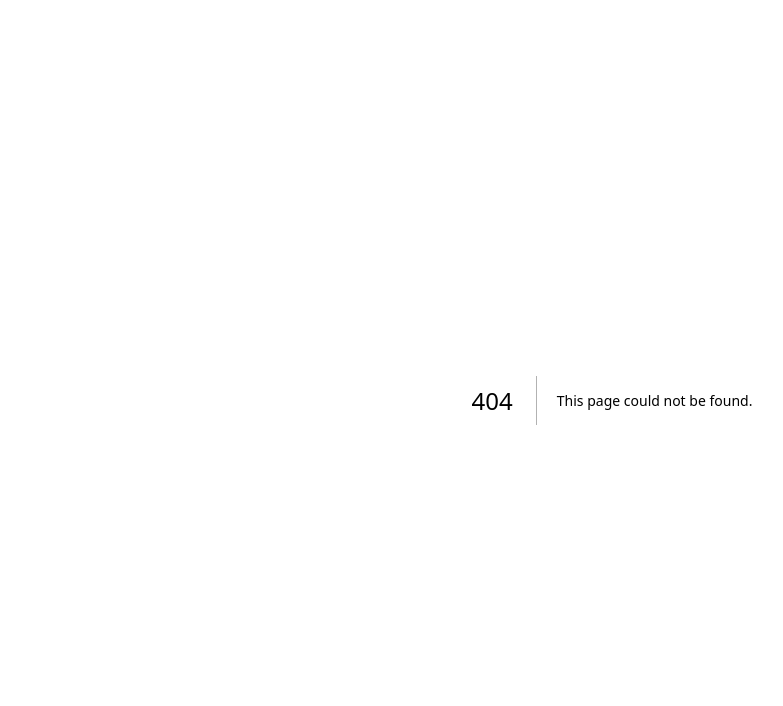
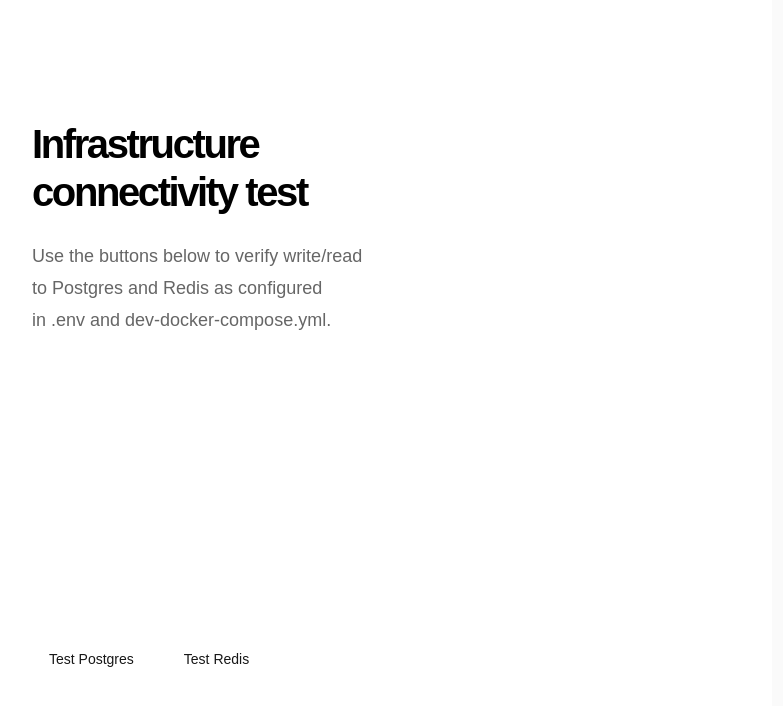
Before and after one commit to Capstone-Projects-2026-spring/project-code-battlegrounds-1-5, a Next.js app: page /test in a window 1280 px wide. Before the commit this address had no page. Shown: the top 706 px of the page, without its empty margins (28-811 px from the left). Built offline with nearby package versions, Linux system fonts and the light colour scheme.

Commit message:
add test page for redis/postgres

```diff
--- a/package.json
+++ b/package.json
@@ -18,11 +18,12 @@
     "@prisma/client": "^7.3.0",
     "better-auth": "^1.4.18",
     "dotenv": "^17.2.4",
+    "ioredis": "^5.9.3",
     "next": "16.1.6",
+    "pg": "^8.18.0",
     "postcss": "^8.5.6",
     "postcss-preset-mantine": "^1.18.0",
     "postcss-simple-vars": "^7.0.1",
-    "pg": "^8.18.0",
     "react": "19.2.3",
     "react-dom": "19.2.3"
   },
--- /dev/null
+++ b/src/pages/api/test-postgres.ts
@@ -0,0 +1,44 @@
+import type { NextApiRequest, NextApiResponse } from "next";
+import {prisma} from "@/lib/prisma";
+
+export default async function handler(req: NextApiRequest, res: NextApiResponse) {
+    const host = process.env.POSTGRES_HOST || "localhost";
+    const port = Number(process.env.POSTGRES_PORT || 5432);
+    const user = process.env.POSTGRES_USER || "postgres";
+    const database = process.env.POSTGRES_DB || "postgres";
+
+    const table = "infra_test_kv";
+    const id = Date.now();
+    const value = `hello-postgres-${Math.random().toString(36).slice(2)}`;
+
+    try {
+        // Ensure the table exists without requiring migrations in this simple test route
+        await prisma.$executeRawUnsafe(`CREATE TABLE IF NOT EXISTS ${table} (id BIGINT PRIMARY KEY, val TEXT NOT NULL)`);
+
+        // Upsert via Prisma model mapped to infra_test_kv
+        await prisma.infraTestKv.upsert({
+            where: { id: BigInt(id) },
+            update: { val: value },
+            create: { id: BigInt(id), val: value },
+        });
+
+        const readRow = await prisma.infraTestKv.findUnique({ where: { id: BigInt(id) }, select: { val: true } });
+        const read = readRow?.val ?? null;
+
+        res.status(200).json({
+            ok: true,
+            action: "postgres write/read (prisma)",
+            host,
+            port,
+            user,
+            database,
+            table,
+            id,
+            written: value,
+            read,
+            matches: read === value,
+        });
+    } catch (err: any) {
+        res.status(500).json({ ok: false, error: err?.message || String(err) });
+    }
+}
--- /dev/null
+++ b/src/pages/api/test-redis.ts
@@ -0,0 +1,44 @@
+import type { NextApiRequest, NextApiResponse } from "next";
+import Redis from "ioredis";
+
+export default async function handler(req: NextApiRequest, res: NextApiResponse) {
+    const host = process.env.REDIS_HOST;
+    const port = Number(process.env.REDIS_PORT || 6379);
+
+    if (!host) {
+        throw new Error("REDIS_HOST is not set");
+    }
+
+    const client = new Redis({
+        host,
+        port,
+        lazyConnect: true,
+        maxRetriesPerRequest: 1,
+        enableOfflineQueue: false,
+        connectTimeout: 5_000,
+    });
+
+  try {
+    await client.connect();
+    const key = `infra:test:${Date.now()}`;
+    const value = `hello-redis-${Math.random().toString(36).slice(2)}`;
+
+    await client.set(key, value, "EX", 60);
+    const got = await client.get(key);
+
+    res.status(200).json({
+      ok: true,
+      action: "redis set/get",
+      host,
+      port,
+      key,
+      written: value,
+      read: got,
+      matches: got === value,
+    });
+  } catch (err: any) {
+    res.status(500).json({ ok: false, error: err?.message || String(err) });
+  } finally {
+    try { await client.quit(); } catch {}
+  }
+}
--- /dev/null
+++ b/src/pages/test.tsx
@@ -0,0 +1,84 @@
+import Head from "next/head";
+import styles from "@/styles/Home.module.css";
+import { useState } from "react";
+
+export default function Home() {
+    const [pgResult, setPgResult] = useState<any>(null);
+    const [pgLoading, setPgLoading] = useState(false);
+    const [redisResult, setRedisResult] = useState<any>(null);
+    const [redisLoading, setRedisLoading] = useState(false);
+    const [error, setError] = useState<string | null>(null);
+
+    const callApi = async (path: string) => {
+        setError(null);
+        try {
+            const res = await fetch(path, { method: "POST" });
+            const data = await res.json();
+            if (!res.ok) throw new Error(data?.error || "Request failed");
+            return data;
+        } catch (e: any) {
+            setError(e?.message || String(e));
+            return null;
+        }
+    };
+
+    const testPostgres = async () => {
+        setPgLoading(true);
+        setPgResult(null);
+        const data = await callApi("/api/test-postgres");
+        if (data) setPgResult(data);
+        setPgLoading(false);
+    };
+
+    const testRedis = async () => {
+        setRedisLoading(true);
+        setRedisResult(null);
+        const data = await callApi("/api/test-redis");
+        if (data) setRedisResult(data);
+        setRedisLoading(false);
+    };
+
+    return (
+        <>
+            <Head>
+                <title>Infra Test</title>
+                <meta name="description" content="Infra connectivity test" />
+                <meta name="viewport" content="width=device-width, initial-scale=1" />
+                <link rel="icon" href="/favicon.ico" />
+            </Head>
+
+            <div className={styles.page}>
+                <main className={styles.main}>
+                    <div className={styles.intro}>
+                        <h1>Infrastructure connectivity test</h1>
+                        <p>Use the buttons below to verify write/read to Postgres and Redis as configured in .env and dev-docker-compose.yml.</p>
+                    </div>
+
+                    <div className={styles.ctas}>
+                        <a className="primary" onClick={testPostgres}>
+                            {pgLoading ? "Testing Postgres…" : "Test Postgres"}
+                        </a>
+                        <a className="secondary" onClick={testRedis}>
+                            {redisLoading ? "Testing Redis…" : "Test Redis"}
+                        </a>
+                    </div>
+
+                    {error && (
+                        <p style={{ color: "#c00", marginTop: 16 }}>Error: {error}</p>
+                    )}
+
+                    {pgResult && (
+                        <pre style={{ marginTop: 16, width: "100%" }}>
+{JSON.stringify(pgResult, null, 2)}
+            </pre>
+                    )}
+                    {redisResult && (
+                        <pre style={{ marginTop: 16, width: "100%" }}>
+{JSON.stringify(redisResult, null, 2)}
+            </pre>
+                    )}
+                </main>
+            </div>
+        </>
+    );
+}
```
Also changed, not shown: 2 other files (tests, documents, lock files or other folders).
